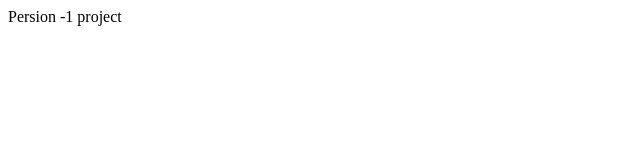
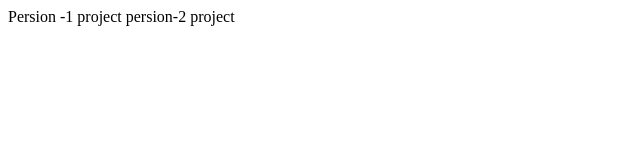
Before and after one commit to Ravitejatorrikonda/persion-1-pro, a plain HTML site: page index.html in a window 1280 px wide. Shown: the whole page, without its empty margins (0-640 px from the left). Drawn offline with Linux system fonts and the light colour scheme.

Commit message:
Benglore

```diff
--- a/index.html
+++ b/index.html
@@ -7,5 +7,6 @@
 </head>
 <body>
     Persion -1 project
+    persion-2 project
 </body>
 </html>
```
